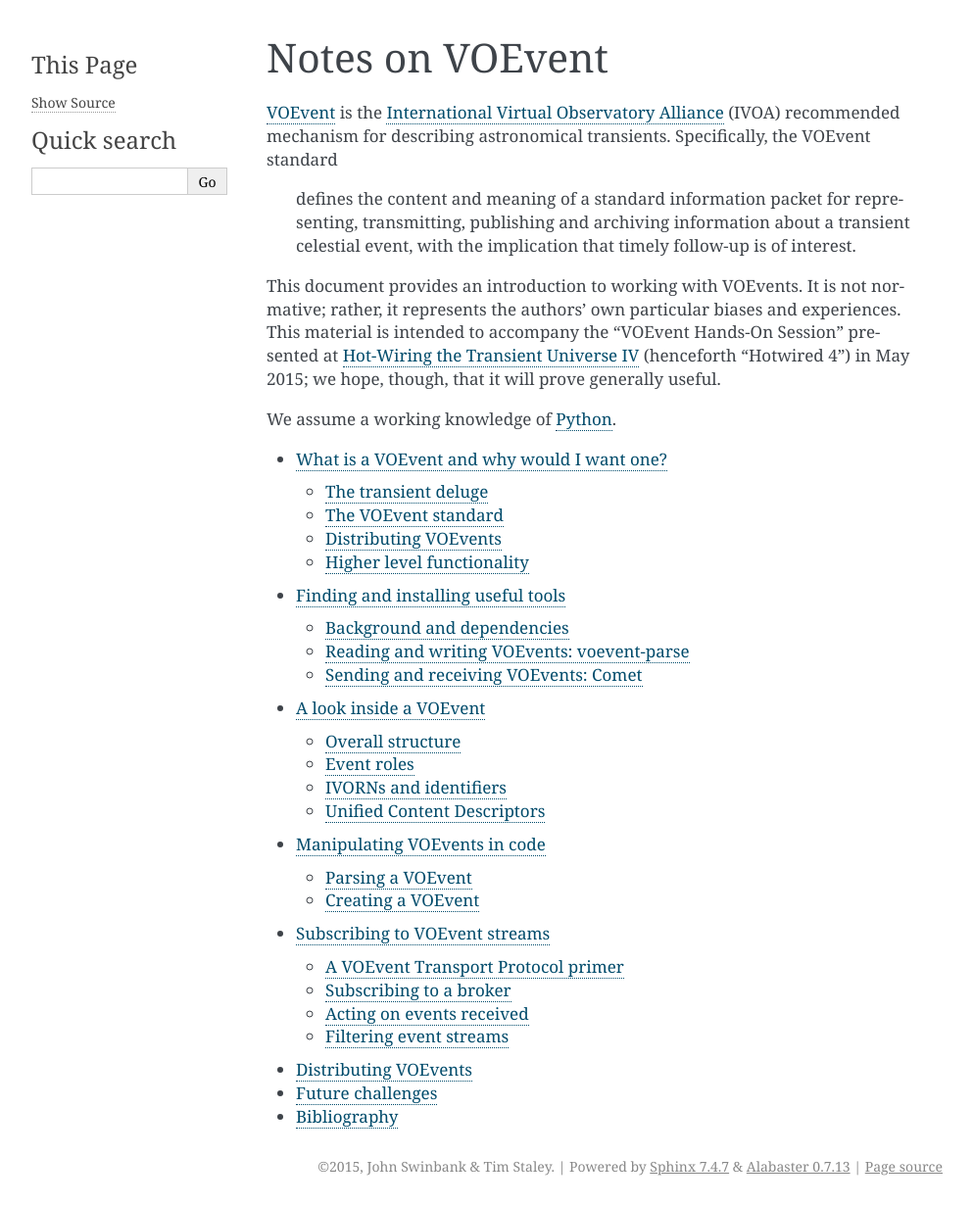
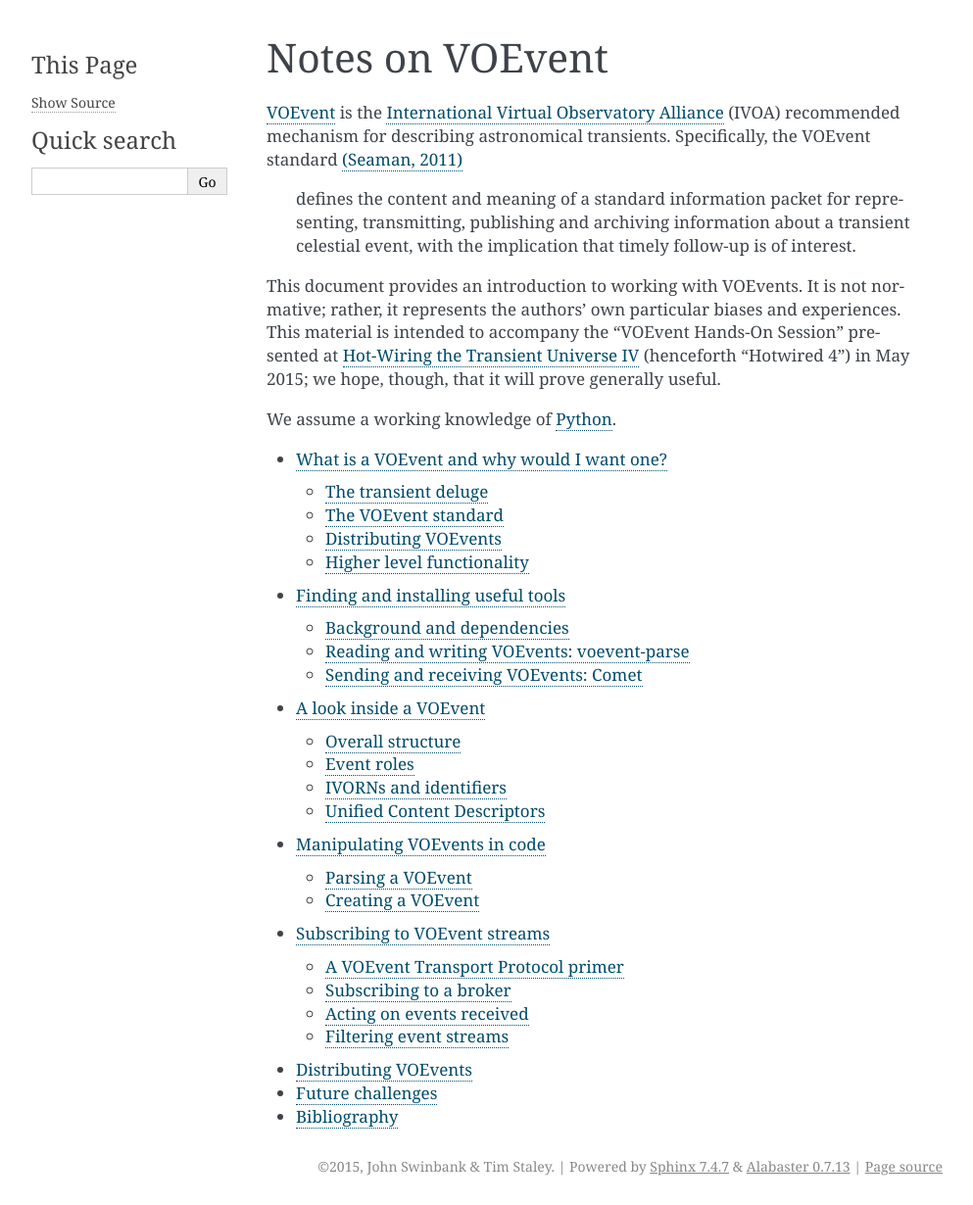
Before and after one commit to jdswinbank/voevent-notes, a Sphinx documentation site: the page built from docs/index.rst, in a window 1280 px wide. Shown: the whole page at 98% size, without its empty margins (148-1141 px from the left). Built offline with Sphinx 7.4.7, drawn with Linux system fonts in a browser that asks for light colours.

Commit message:
Cite Seaman from intro.

```diff
--- a/docs/index.rst
+++ b/docs/index.rst
@@ -4,7 +4,7 @@ Notes on VOEvent
 
 `VOEvent`_ is the `International Virtual Observatory Alliance`_ (IVOA)
 recommended mechanism for describing astronomical transients. Specifically, the
-VOEvent standard
+VOEvent standard :ref:`(Seaman, 2011) <seaman-2011>`
 
   defines the content and meaning of a standard information packet for
   representing, transmitting, publishing and archiving information about a
```
